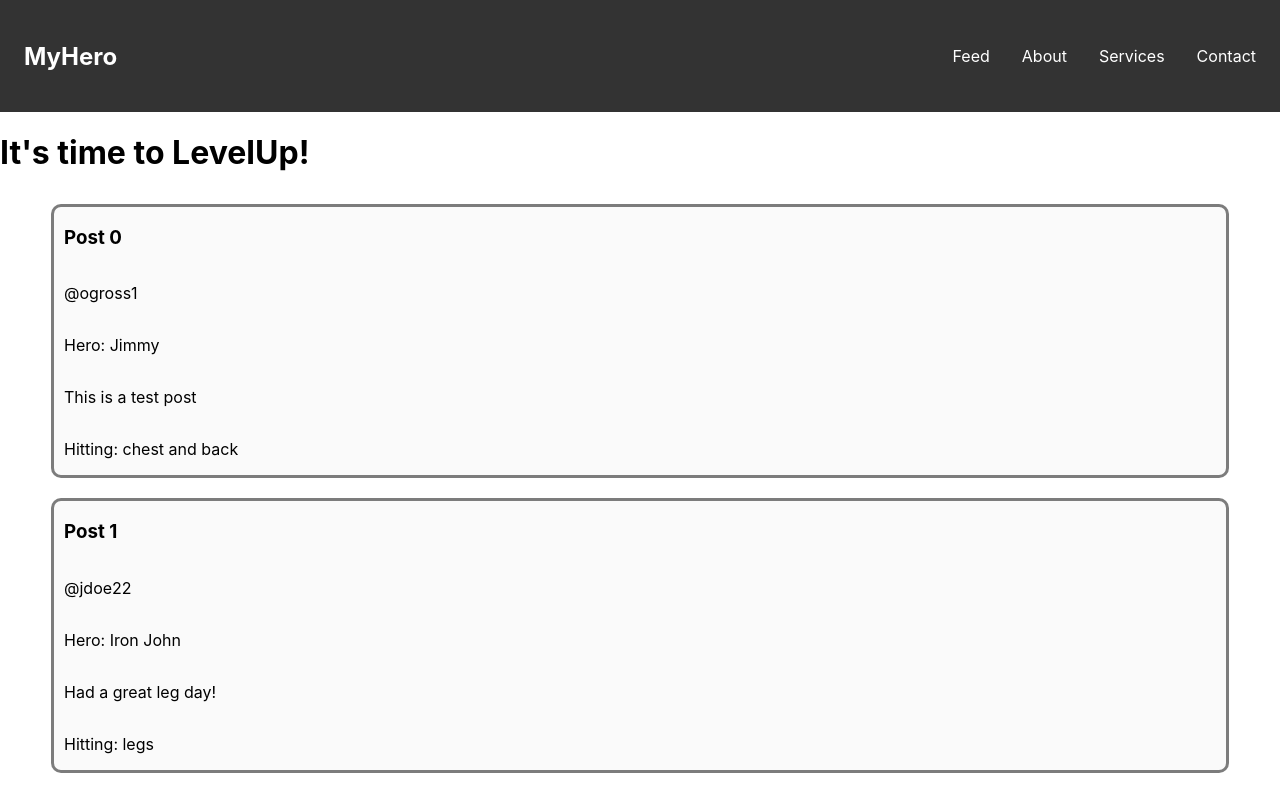
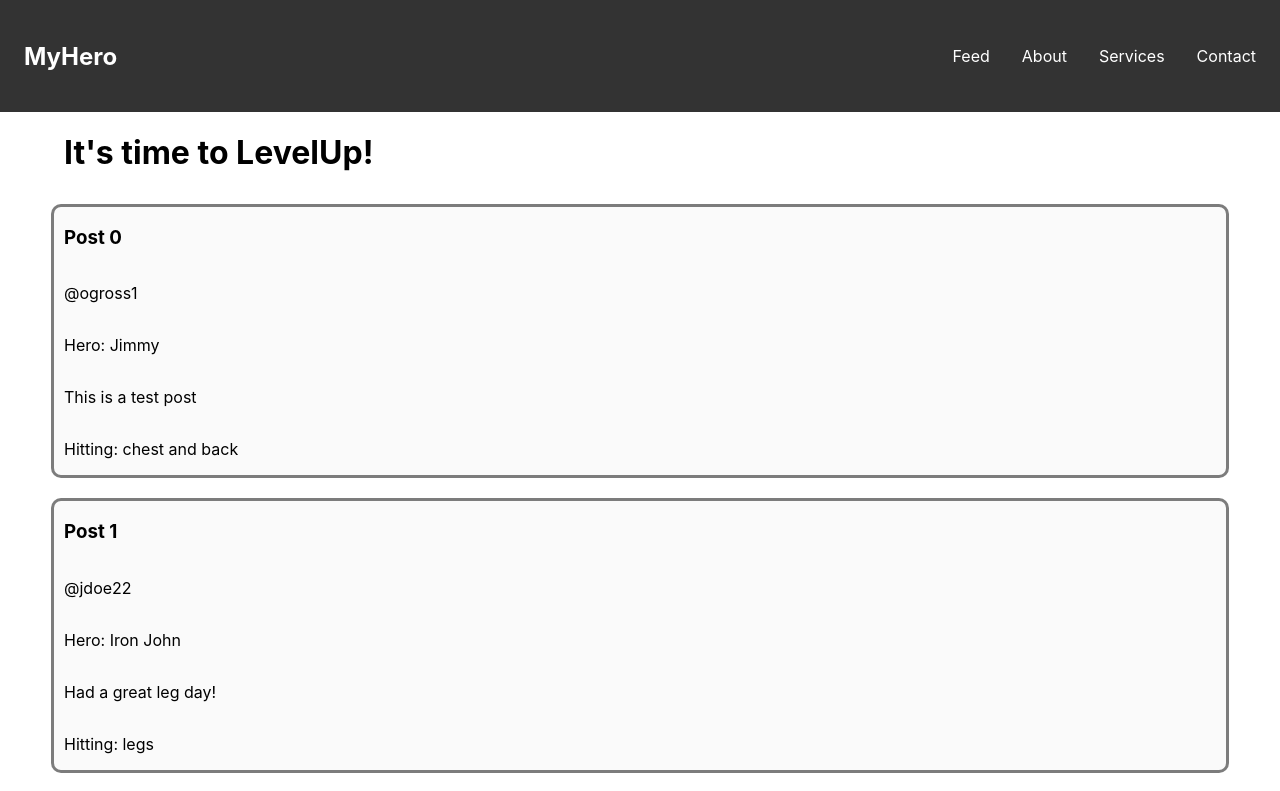
Before and after one commit to oscarg111/Web-Programming-Project, a React (Create React App) app in the folder levelup-fitness-app/: page / in a window 1280 px wide. Shown: the top 791 px of the page. Built offline with nearby package versions, Linux system fonts and the light colour scheme.

Commit message:
Small updates

```diff
--- a/levelup-fitness-app/src/pages/Feed.js
+++ b/levelup-fitness-app/src/pages/Feed.js
@@ -68,7 +68,7 @@ const Feed = () => {
 
   return (
     <div>
-      <h1>It's time to LevelUp!</h1>
+      <h1 style={{ paddingLeft: "5%" }}>It's time to LevelUp!</h1>
       <div class="page">
         {postList.map((post, index) => (
           <FeedCard postId={index} post={post} />
```
